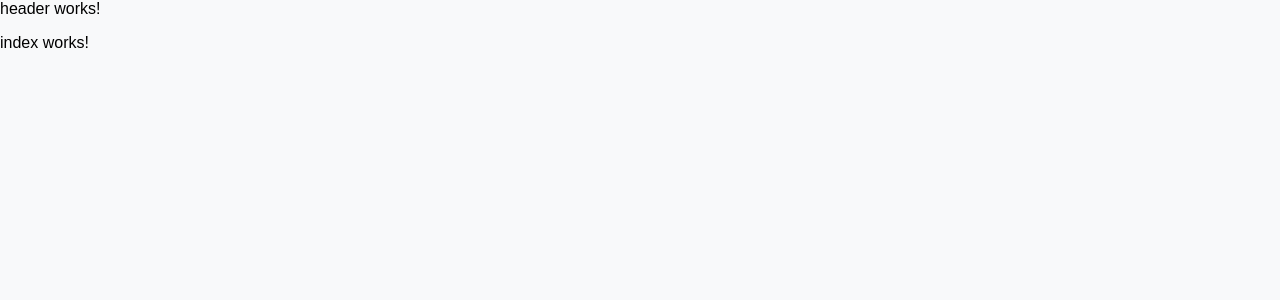
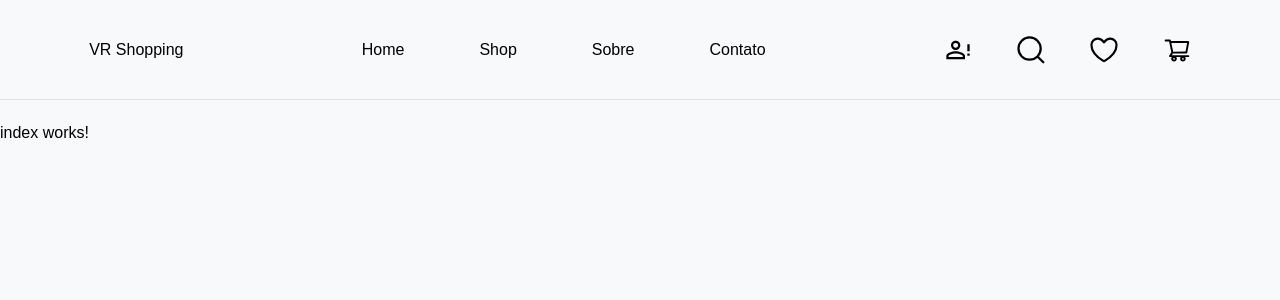
Before and after one commit to Joutace/marketplace-angular, an Angular app: page / in a window 1280 px wide. Shown: the top 300 px of the page. Built offline with nearby package versions, Linux system fonts and the light colour scheme.

Commit message:
feat (header): add header component

```diff
--- a/src/app/components/header/header.component.html
+++ b/src/app/components/header/header.component.html
@@ -1 +1,22 @@
-<p>header works!</p>
+<header
+  style="height: 100px"
+  class="d-flex flex-wrap justify-content-around align-items-center py-3 mb-4 border-bottom"
+>
+  <h1>VR Shopping</h1>
+
+  <ul class="nav nav-list">
+    <li><a href="#">Home</a></li>
+    <li><a href="#">Shop</a></li>
+    <li><a href="#">Sobre</a></li>
+    <li><a href="#">Contato</a></li>
+  </ul>
+
+  <ul class="nav nav-list icons">
+    <li>
+      <img src="assets/icons/acc-alert.svg" alt="" width="28" height="28" />
+    </li>
+    <li><img src="assets/icons/search.svg" alt="" width="28" height="28" /></li>
+    <li><img src="assets/icons/heart.svg" alt="" width="28" height="28" /></li>
+    <li><img src="assets/icons/cart.svg" alt="" width="28" height="28" /></li>
+  </ul>
+</header>
--- a/src/app/components/header/header.component.scss
+++ b/src/app/components/header/header.component.scss
@@ -0,0 +1,26 @@
+header h1 {
+  font-size: 34px;
+  font-weight: 700;
+  line-height: 41.45px;
+  text-align: left;
+  font: var(--font-title) !important;
+}
+
+.nav-list {
+  max-width: 430px;
+  gap: 75px;
+  display: flex;
+  margin-bottom: 0;
+
+  li a {
+    text-decoration: none;
+    font-size: 16px;
+    font-weight: 500;
+    line-height: 24px;
+    color: var(--black);
+  }
+}
+
+.icons {
+  gap: 45px;
+}
--- a/src/styles.scss
+++ b/src/styles.scss
@@ -27,7 +27,7 @@
   --white: #ffffff;
   --black: #000000;
 
-  --font-title: "DM Sans", sans-serif;
+  --font-title: "Montserrat", sans-serif;
   --font-content: "Poppins", sans-serif;
 
   --background-light: #f8f9fa;
@@ -50,6 +50,15 @@ body {
 
 body {
   background-color: var(--background-light) !important;
-  font: 400 16px var(--font-title) !important;
+  font: 400 16px var(--font-content) !important;
   color: var(--black) !important;
 }
+
+h6,
+h5,
+h4,
+h3,
+h2,
+h1 {
+  margin-bottom: 0 !important;
+}
```
